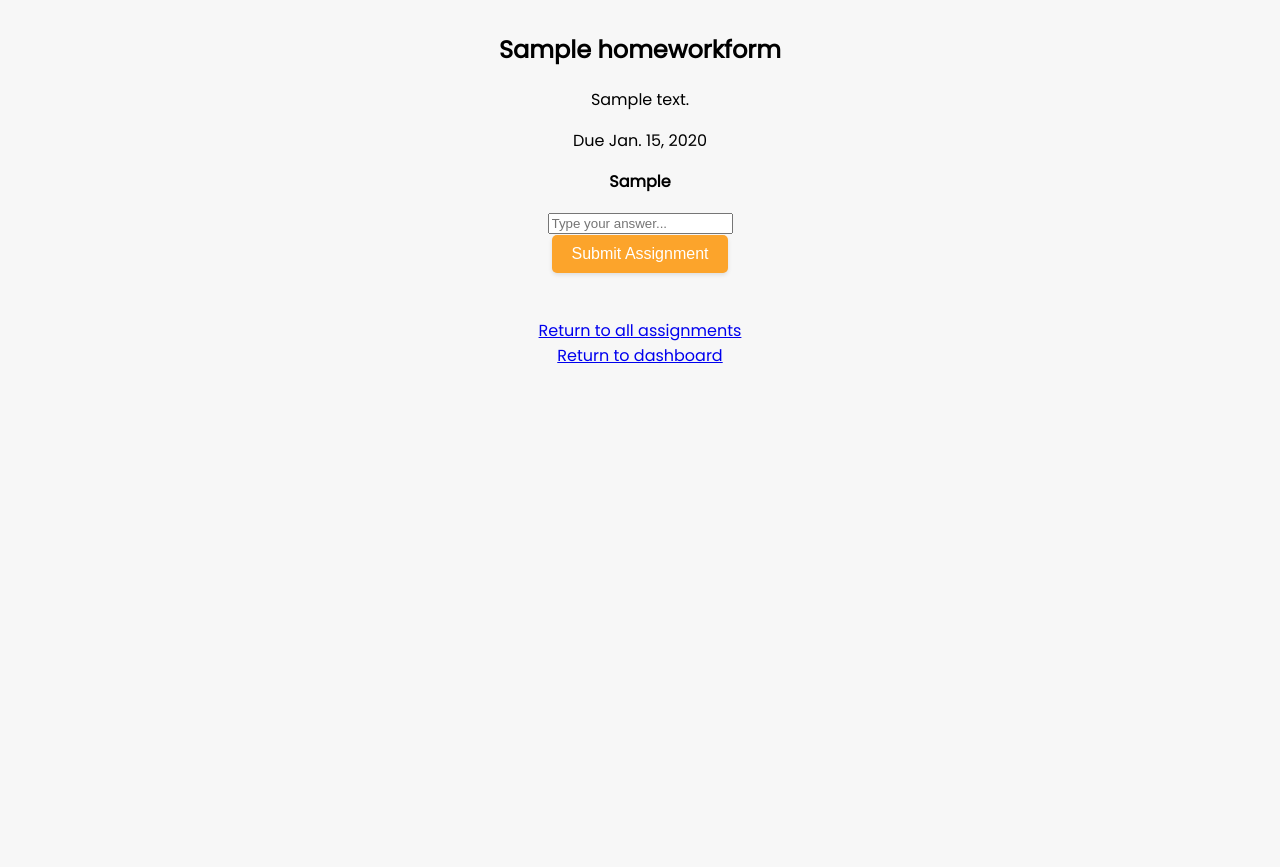
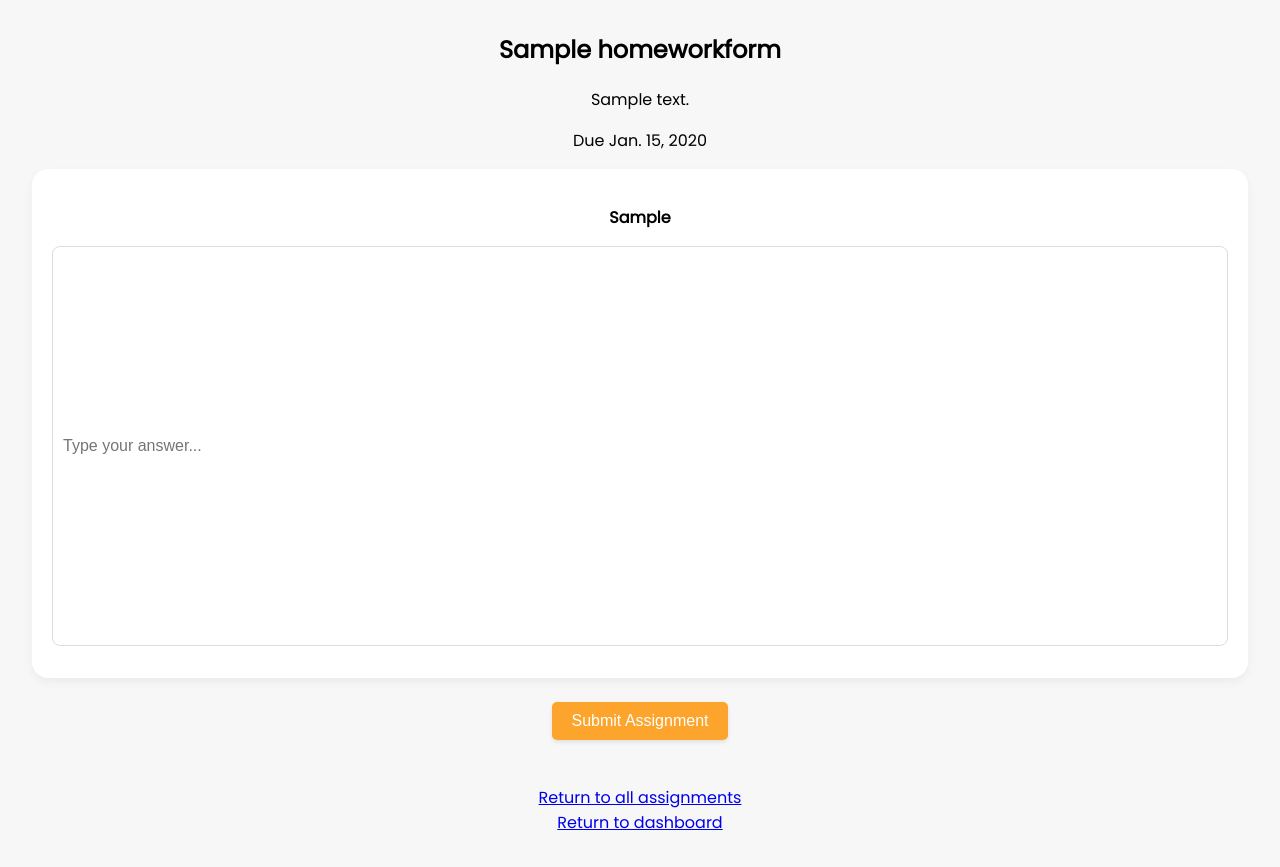
Before and after one commit to CEGabriele/penguin-python-platform, a Django app: page /dashboard/student-form/1 in a window 1280 px wide. Before the commit the page ends 363 px from the top, so only its background shows below. Run offline with Django 5.2, Linux system fonts and the light colour scheme; a user stored in the database is signed in; tables that the repository leaves empty hold one stand-in row (values such as "Sample post").

Commit message:
Styling forms

```diff
--- a/dashboard/static/styles.css
+++ b/dashboard/static/styles.css
@@ -142,3 +142,31 @@ button:hover {
     border-radius: 8px;
     font-size: 1rem
 }
+
+.question-block {
+    background-color: #ffffff;
+    border-radius: 16px;
+    padding: 20px;
+    margin-bottom: 24px;
+    box-shadow: 0 4px 10px rgba(0, 0, 0, 0.05);
+}
+
+input[type="text"]{
+  width: 100%;
+  height: 400px;
+  padding: 10px;
+  font-size: 1rem;
+  border: 1px solid #ddd;
+  border-radius: 8px;
+  box-sizing: border-box;
+  margin-bottom: 12px;
+}
+
+.ai-feedback {
+    margin-top: 10px;
+    background-color: #f2f2f2;
+    padding: 12px;
+    border-radius: 8px;
+    font-size: 0.9rem;
+    color: #333;
+  }
```
